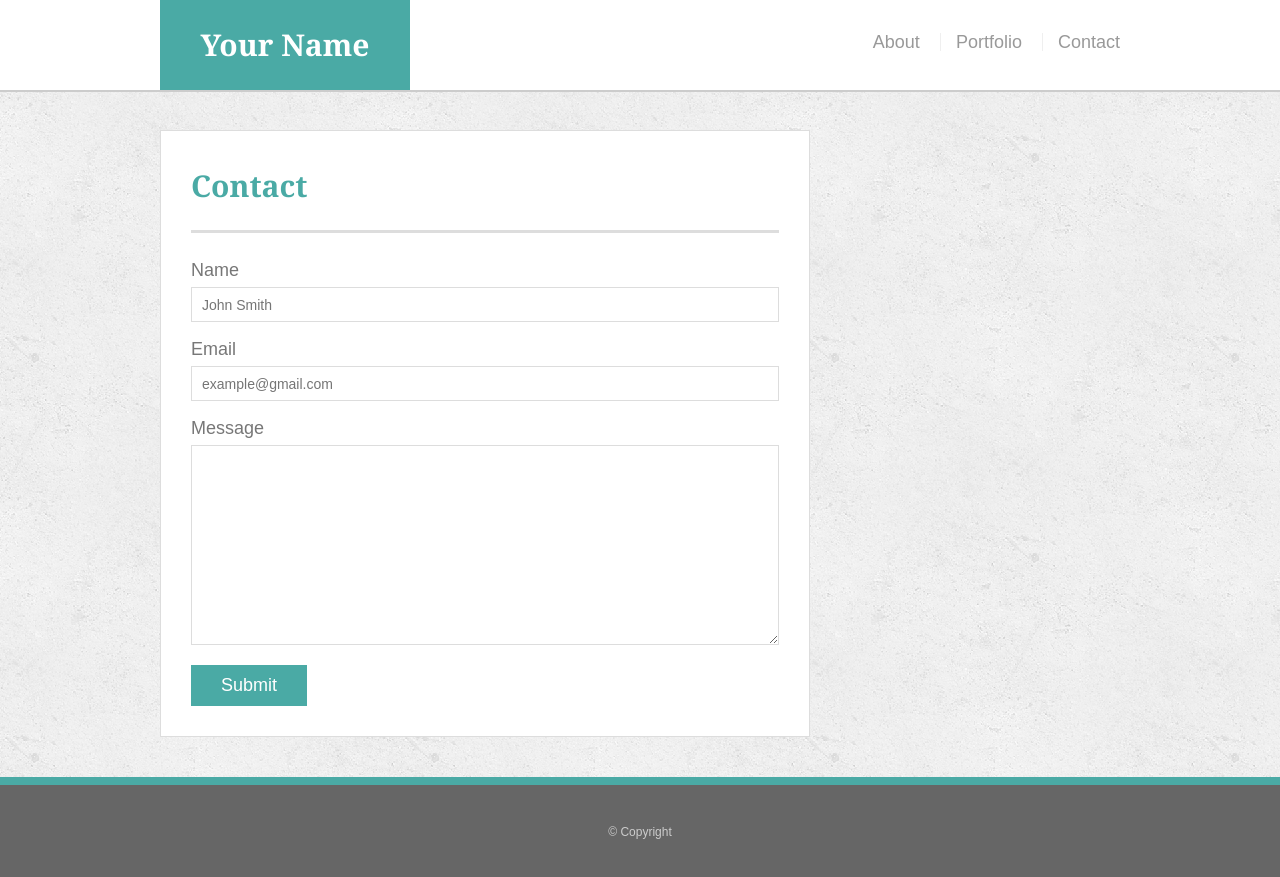
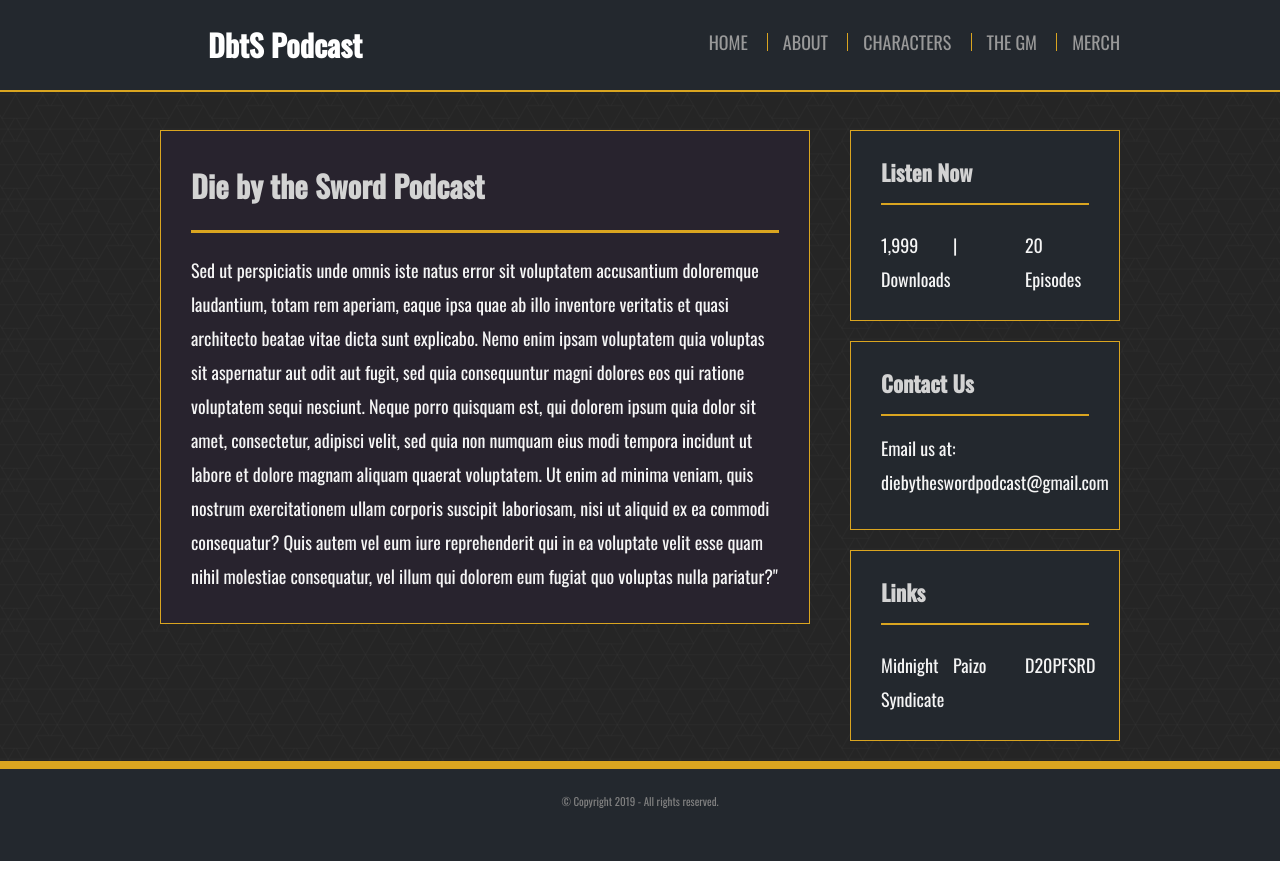
Before and after one commit to acbihm/dbtsp_site, a plain HTML site: page index.html in a window 1280 px wide. Drawn offline with nearby package versions, Linux system fonts and the light colour scheme.

Commit message:
mocking up content/filler

```diff
--- a/assets/css/style.css
+++ b/assets/css/style.css
@@ -1,15 +1,15 @@
 @import url("reset.css");
 
 body {
-  font-family: Arial, "Helvetica Neue", Helvetica, sans-serif;
+  font-family: 'Oswald', sans-serif;
 
   /* Typography */
   font-size: 18px;
   line-height: 34px;
-  color: #777;
+  color: whitesmoke;
 
   /* Visual */
-  background: url("../images/concrete_seamless.png");
+  background: url("../images/dark_geometric.png");
 }
 
 * {
@@ -63,9 +63,8 @@ h1,
 h2,
 h3 {
   /* Typography */
-  font-family: Georgia, Times, "Times New Roman", serif;
   font-weight: 700;
-  color: #4aaaa5;
+  color: lightgrey;
 }
 
 h1 {
@@ -77,7 +76,7 @@ h1 {
   line-height: 49px;
 
   /* Visual */
-  border-bottom: 3px solid #ddd;
+  border-bottom: 3px solid goldenrod;
 }
 
 h2,
@@ -100,10 +99,10 @@ h3 {
 
   /* Typography */
   color: #fff;
-  background: #fff;
+  background: #23282E;
 
   /* Visual */
-  border-bottom: 2px solid #ccc;
+  border-bottom: 2px solid goldenrod;
 }
 
 #logo {
@@ -114,7 +113,7 @@ h3 {
   height: 90px;
 
   /* Typography */
-  font-family: Georgia, Times, "Times New Roman", serif;
+
   font-size: 30px;
   font-weight: 700;
   line-height: 90px;
@@ -123,7 +122,7 @@ h3 {
   text-decoration: none;
 
   /* Visual */
-  background: #4aaaa5;
+
 }
 
 nav {
@@ -147,7 +146,7 @@ nav li {
   line-height: 18px;
 
   /* Visual */
-  border-left: 1px solid #efefef;
+  border-left: 1px solid goldenrod;
 }
 
 nav a {
@@ -180,19 +179,19 @@ footer,
 
 footer {
   /* Box-model */
-  padding: 30px 0;
+  padding: 15px 0;
 
   /* Positioning */
   clear: both;
-  font-size: 12px;
+  font-size: 11px;
 
   /* Typography */
-  color: #ccc;
+  color: gray;
   text-align: center;
 
   /* Visual */
-  background: #666;
-  border-top: 8px solid #4aaaa5;
+  background: #23282E;
+  border-top: 8px solid goldenrod;
 }
 
 /* sidebar */
@@ -207,10 +206,10 @@ footer {
 
   /* Positioning */
   margin-bottom: 20px;
-  background: #fff;
+  background: #23282E;
 
   /* Visual */
-  border: 1px solid #ddd;
+  border: 1px solid goldenrod;
 }
 
 h3,
@@ -225,7 +224,7 @@ h3,
   line-height: 22px;
 
   /* Visual */
-  border-bottom: 2px solid #eee;
+  border-bottom: 2px solid goldenrod;
 }
 
 .sidebar li {
@@ -251,6 +250,7 @@ h3,
 
 main {
   padding-top: 130px;
+
 }
 
 .main-section {
@@ -263,10 +263,10 @@ main {
 
   /* Positioning */
   margin: 0 0 40px;
-  background: #fff;
+  background: #28232e;
 
   /* Visual */
-  border: 1px solid #ddd;
+  border: 1px solid goldenrod;
 }
 
 /* portfolio page */
@@ -331,59 +331,6 @@ main {
   margin-right: 25px;
 }
 
-/* contact page */
-
-#contact-form ul {
-  margin-bottom: 20px;
-}
-
-#contact-form li {
-  margin-bottom: 10px;
-}
-
-label,
-input[type=text],
-input[type=email],
-textarea {
-  /* Box-model */
-  display: block;
-  width: 100%;
-}
-
-input[type=text],
-input[type=email],
-textarea {
-  /* Box-model */
-  height: 35px;
-  padding: 0 10px;
-
-  /* Typography */
-  font-size: 14px;
-
-  /* Visual */
-  border: 1px solid #ddd;
-}
-
-textarea {
-  height: 200px;
-}
-
-input[type=submit] {
-  /* Box-model */
-  padding: 10px 30px;
-  font-size: 18px;
-
-  /* Typography */
-  color: #fff;
-
-  /* Misc */
-  cursor: pointer;
-  background: #4aaaa5;
-
-  /* Visual */
-  border: 0 none;
-
-}
 
 @media only screen and (max-width:980px) {
   nav {
--- a/index.html
+++ b/index.html
@@ -3,8 +3,9 @@
 <head>
   <meta charset="UTF-8">
   <meta name="viewport" content="width=device-width, initial-scale=1.0">
-  <title>Contact | Your Name</title>
+  <title>Die by the Sword Podcast Official Site</title>
   <link rel="stylesheet" type="text/css" href="assets/css/style.css">
+  <link href="https://fonts.googleapis.com/css?family=Oswald:400,500|Raleway&display=swap" rel="stylesheet">
 </head>
 <body>
 
@@ -12,12 +13,14 @@
 
   <header id="masthead">
     <div class="container">
-      <a href="index.html" id="logo">Your Name</a>
+      <a href="index.html" id="logo"> DbtS Podcast</a>
       <nav>
         <ul>
-          <li><a href="index.html">About</a></li>
-          <li><a href="portfolio.html">Portfolio</a></li>
-          <li><a href="contact.html">Contact</a></li>
+          <li><a href="#">HOME</a></li>
+          <li><a href="#">ABOUT</a></li>
+          <li><a href="#">CHARACTERS</a></li>
+          <li><a href="#">THE GM</a></li>
+          <li><a href="#">MERCH</a></li>
         </ul>
       </nav>
     </div>
@@ -25,26 +28,31 @@
 
   <main class="container">
     <section class="main-section">
-      <h1>Contact</h1>
+      <h1>Die by the Sword Podcast</h1>
+<p>Sed ut perspiciatis unde omnis iste natus error sit voluptatem accusantium doloremque laudantium, totam rem aperiam, eaque ipsa quae ab illo inventore veritatis et quasi architecto beatae vitae dicta sunt explicabo. Nemo enim ipsam voluptatem quia voluptas sit aspernatur aut odit aut fugit, sed quia consequuntur magni dolores eos qui ratione voluptatem sequi nesciunt. Neque porro quisquam est, qui dolorem ipsum quia dolor sit amet, consectetur, adipisci velit, sed quia non numquam eius modi tempora incidunt ut labore et dolore magnam aliquam quaerat voluptatem. Ut enim ad minima veniam, quis nostrum exercitationem ullam corporis suscipit laboriosam, nisi ut aliquid ex ea commodi consequatur? Quis autem vel eum iure reprehenderit qui in ea voluptate velit esse quam nihil molestiae consequatur, vel illum qui dolorem eum fugiat quo voluptas nulla pariatur?"</p>
 
-      <form id="contact-form">
-        <ul>
-          <li>
-            <label for="name">Name</label>
-            <input type="text" id="name" name="name" placeholder="John Smith" required="required">
-          </li>
-          <li>
-            <label for="email">Email</label>
-            <input type="email" id="email" name="email" placeholder="example@gmail.com" required="required">
-          </li>
-          <li>
-            <label for="message">Message</label>
-            <textarea id="message" name="message" required="required"></textarea>
-          </li>
-        </ul>
-        <input type="submit">
-      </form>
+    </section>
+    <section class="sidebar">
+      <h3>Listen Now</h3>
+<ul>
+  <li>1,999 Downloads
+  </li>
+  <li>|</li>
+  <li>20 Episodes</li>
+</ul>
 
+    </section>
+    <section class="sidebar">
+      <h3>Contact Us</h3>
+<p><bold>Email us at:</bold> diebytheswordpodcast@gmail.com</p>
+    </section>
+    <section class="sidebar">
+      <h3>Links</h3>
+<ul class="links">
+    <li>Midnight Syndicate</li>
+  <li>Paizo</li>
+  <li>D20PFSRD</li>
+</ul>
     </section>
 
   </main>
@@ -53,7 +61,7 @@
 
   <footer>
     <div class="container">
-      &copy; Copyright
+      &copy; Copyright 2019 - All rights reserved.
     </div>
   </footer>
 </body>
```
Also changed, not shown: assets/images/apple-podcasts-badge.png (added), assets/images/dark_geometric.png (added), assets/images/dark_geometric_@2X.png (added).
